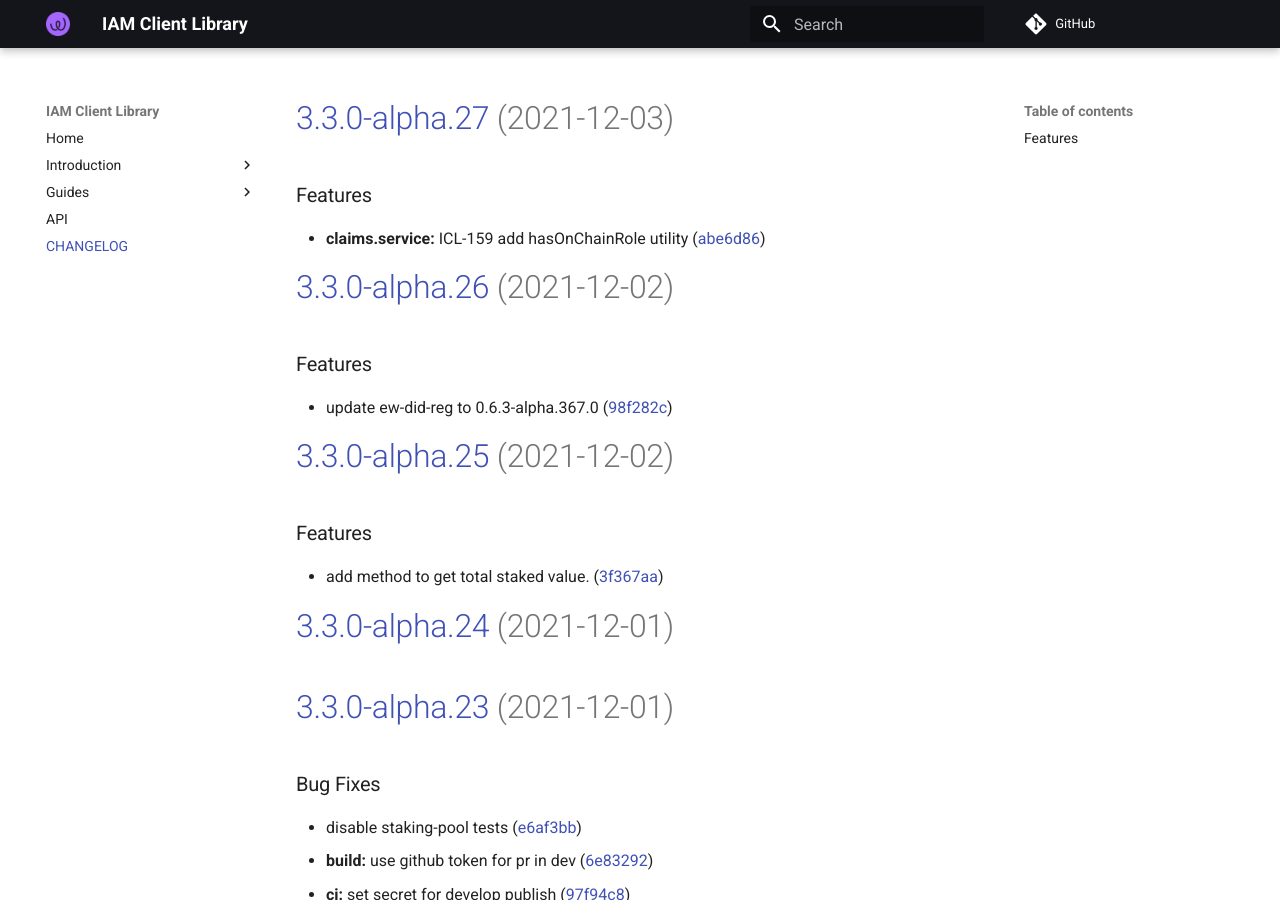
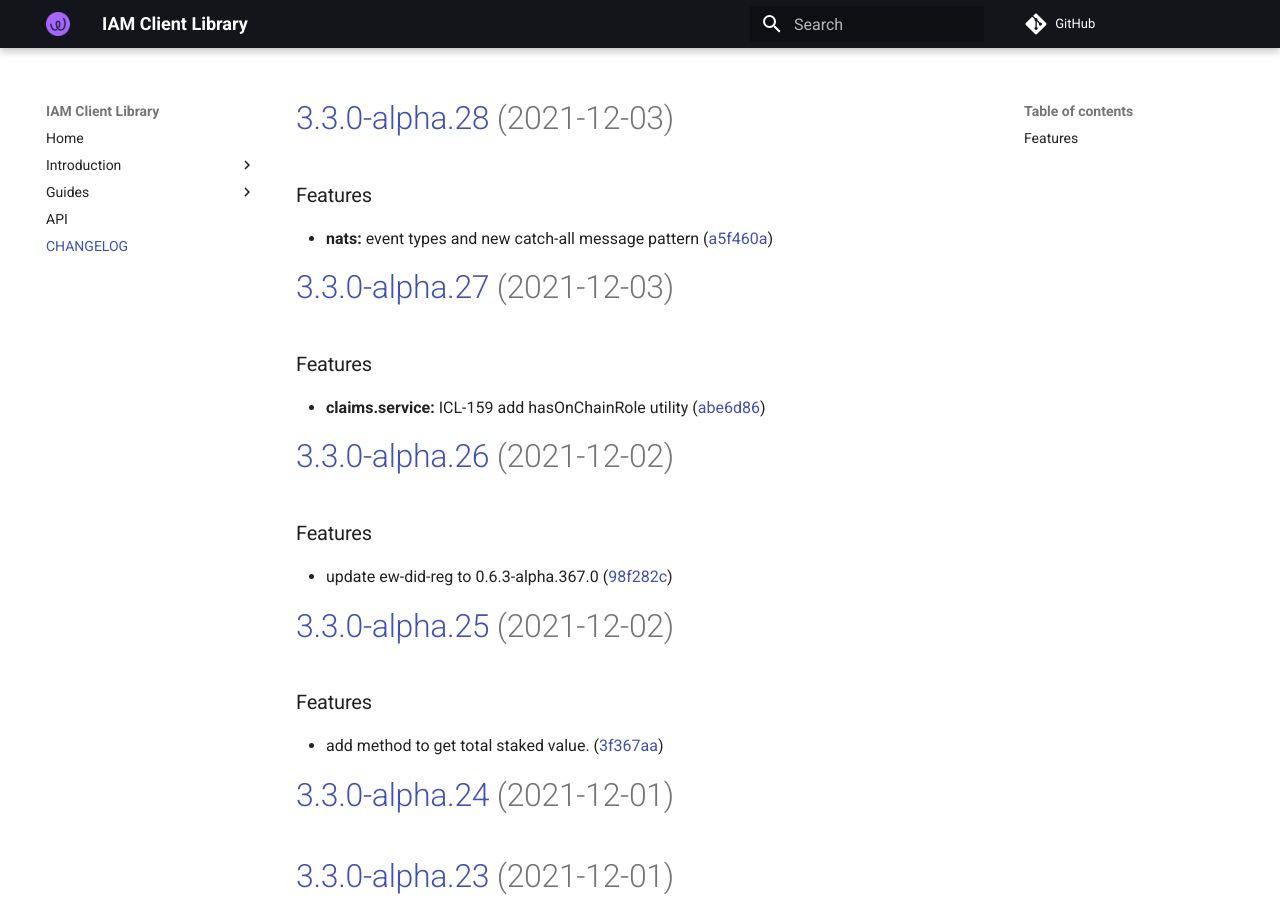
Before and after one commit to energywebfoundation/iam-client-lib, an MkDocs documentation site: the page built from docs/CHANGELOG.md, in a window 1280 px wide and 900 px high. Built offline with MkDocs 1.6.1 and Material for MkDocs 9.7.7, drawn with Linux system fonts in a browser that asks for light colours; comment, search, counter and statistics services are not loaded.

Commit message:
chore(release): 3.3.0-alpha.28 [skip ci]
# [3.3.0-alpha.28](https://github.com/energywebfoundation/iam-client-lib/compare/v3.3.0-alpha.27...v3.3.0-alpha.28) (2021-12-03)

### Features

* **nats:** event types and new catch-all message pattern ([a5f460a](https://github.com/energywebfoundation/iam-client-lib/commit/a5f460add711199eaaac55c8f85a772f9b4009c6))

```diff
--- a/docs/CHANGELOG.md
+++ b/docs/CHANGELOG.md
@@ -1,3 +1,10 @@
+# [3.3.0-alpha.28](https://github.com/energywebfoundation/iam-client-lib/compare/v3.3.0-alpha.27...v3.3.0-alpha.28) (2021-12-03)
+
+
+### Features
+
+* **nats:** event types and new catch-all message pattern ([a5f460a](https://github.com/energywebfoundation/iam-client-lib/commit/a5f460add711199eaaac55c8f85a772f9b4009c6))
+
 # [3.3.0-alpha.27](https://github.com/energywebfoundation/iam-client-lib/compare/v3.3.0-alpha.26...v3.3.0-alpha.27) (2021-12-03)
 
 
--- a/package.json
+++ b/package.json
@@ -1,6 +1,6 @@
 {
     "name": "iam-client-lib",
-    "version": "3.3.0-alpha.27",
+    "version": "3.3.0-alpha.28",
     "description": "Library for Decentralized Identity and Access Management",
     "main": "dist/index.js",
     "module": "dist/index.esm.js",
```
